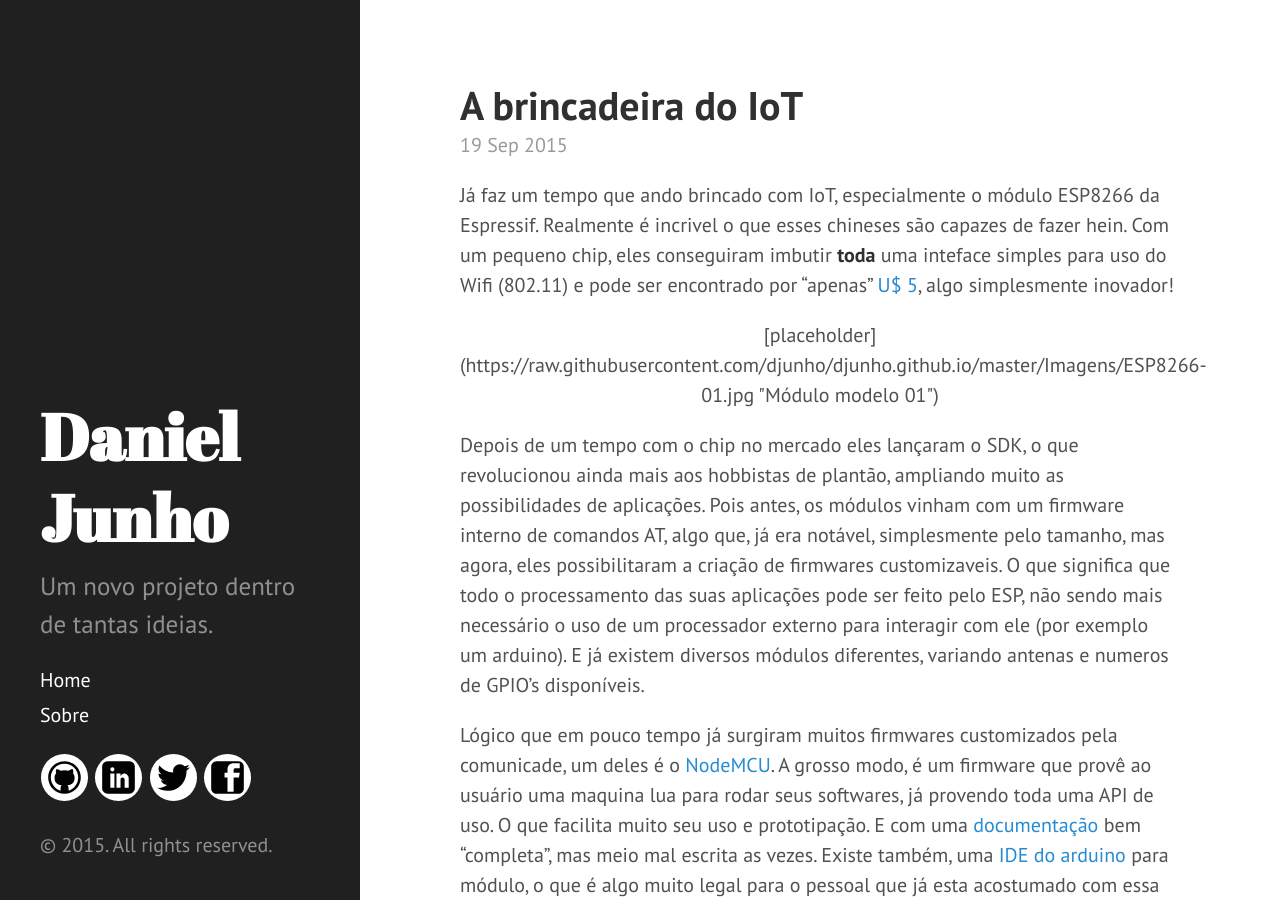
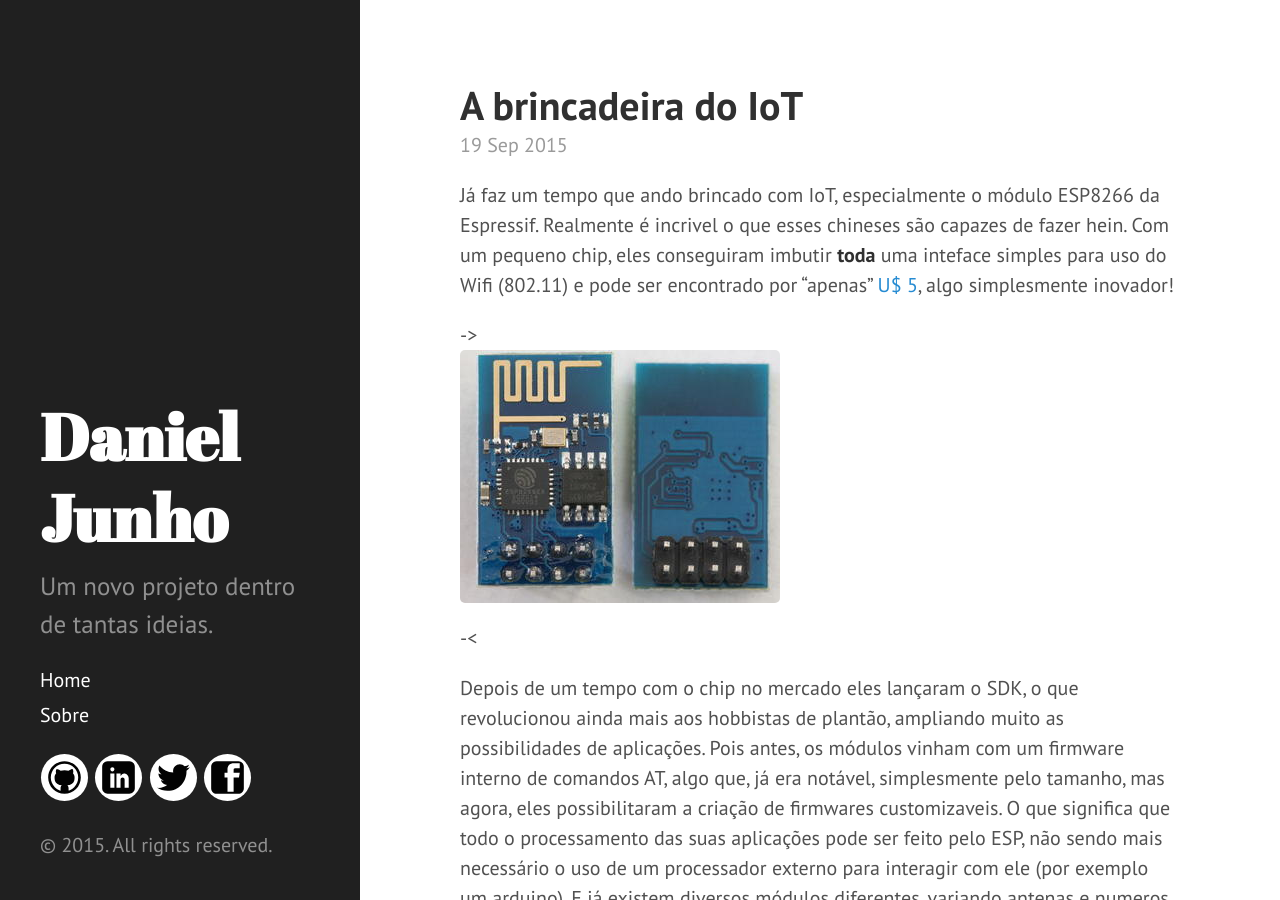
Before and after one commit to djunho/djunho.github.io, a Jekyll site: the page built from _posts/2015-09-19-A_brincadeira_do_IoT.md, in a window 1280 px wide and 900 px high. Built offline with Jekyll 4.4.1, drawn with Linux system fonts in a browser that asks for light colours; Markdown is read by kramdown in place of the engine named in the settings; comment, search, counter and statistics services are not loaded.

Commit message:
Release do post de IoT

```diff
--- a/_posts/2015-09-19-A_brincadeira_do_IoT.md
+++ b/_posts/2015-09-19-A_brincadeira_do_IoT.md
@@ -6,9 +6,7 @@
 
 Já faz um tempo que ando brincado com IoT, especialmente o módulo ESP8266 da Espressif. Realmente é incrivel o que esses chineses são capazes de fazer hein. Com um pequeno chip, eles conseguiram imbutir **toda** uma inteface simples para uso do Wifi (802.11) e pode ser encontrado por "apenas" [U$ 5](http://pt.aliexpress.com/wholesale?catId=0&initiative_id=SB_20150919053814&SearchText=ESP8266+01 "No momento em que escrevo esse artigo"), algo simplesmente inovador!
 
-<p align="center">
-  [placeholder](https://raw.githubusercontent.com/djunho/djunho.github.io/master/Imagens/ESP8266-01.jpg "Módulo modelo 01")
-</p>
+->![placeholder](https://raw.githubusercontent.com/djunho/djunho.github.io/master/Imagens/ESP8266-01.jpg "Módulo modelo 01")-<
 
 Depois de um tempo com o chip no mercado eles lançaram o SDK, o que revolucionou ainda mais aos hobbistas de plantão, ampliando muito as possibilidades de aplicações.
 Pois antes, os módulos vinham com um firmware interno de comandos AT, algo que, já era notável, simplesmente pelo tamanho, mas agora, eles possibilitaram a criação de firmwares customizaveis. O que significa que todo o processamento das suas aplicações pode ser feito pelo ESP, não sendo mais necessário o uso de um processador externo para interagir com ele (por exemplo um arduino). E já existem diversos módulos diferentes, variando antenas e numeros de GPIO's disponíveis.
```
